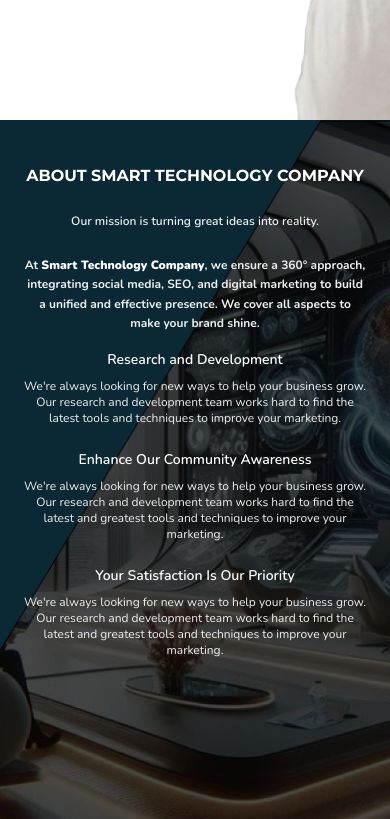
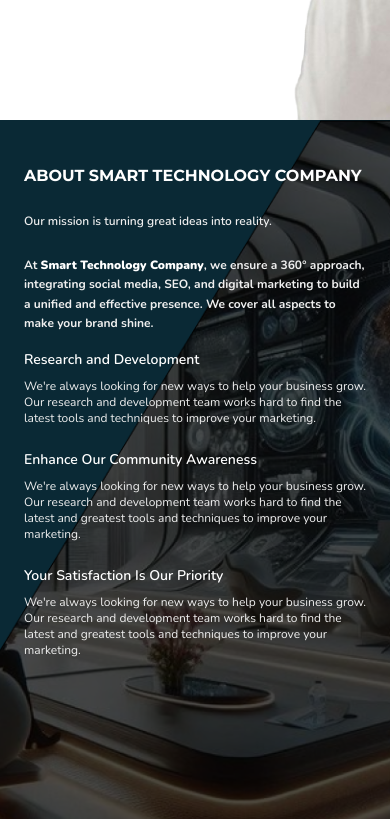
Before and after one commit to tasneemHosny/SMART, a React (Vite) app: page / in a window 390 px wide. Shown: the part 880-1699 px from the top of the page. Built offline with nearby package versions, Linux system fonts and the light colour scheme.

Commit message:
my commit

```diff
--- a/src/components/home/AboutSection.jsx
+++ b/src/components/home/AboutSection.jsx
@@ -15,7 +15,7 @@
       <div className="absolute inset-0 bg-black bg-opacity-70 sm:block md:hidden lg:hidden z-10"></div>
 
       {/* Content Section */}
-      <div className="relative z-20 text-left lg:px-20 md:px-12 sm:px-8 px-6 py-8 mt-3 text-center md:text-left xl:text-left">
+      <div className="relative z-20 text-left lg:px-20 md:px-12 sm:px-8 px-6 py-8 mt-3  md:text-left xl:text-left">
         <h2 className="text-base sm:text-lg md:text-xl lg:text-4xl font-bold text-white mb-6 uppercase font-montserrat">
           About Smart Technology Company
         </h2>
```
